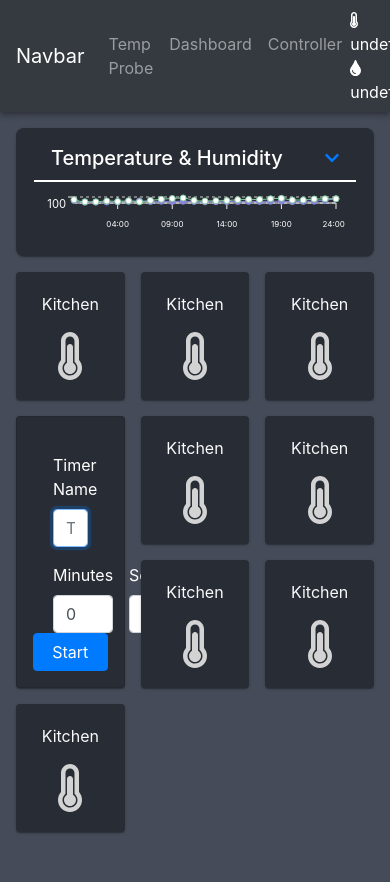
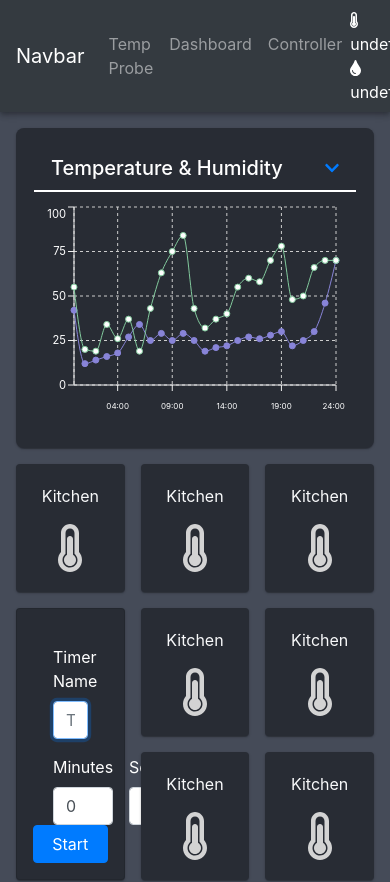
Before and after one commit to Simon-Oliver/next-exploration, a Next.js app: page /dashboard in a window 390 px wide. Shown: the top 882 px of the page. Built offline with nearby package versions, Linux system fonts and the light colour scheme; no server answers.

Commit message:
fixed css issue

```diff
--- a/components/Widget/Graph.module.css
+++ b/components/Widget/Graph.module.css
@@ -6,8 +6,7 @@
   background: #282c34;
   border-radius: 0.5rem;
   box-shadow: 0 1px 1px 0 rgba(0, 0, 0, 0.14),
-    0 2px 1px -1px rgba(0, 0, 0, 0.12),
-    0 1px 3px 0 rgba(0, 0, 0, 0.2);
+    0 2px 1px -1px rgba(0, 0, 0, 0.12), 0 1px 3px 0 rgba(0, 0, 0, 0.2);
   padding: 2rem 0;
   grid-column: span 6;
   grid-row: 1 / 10;
@@ -16,7 +15,7 @@
 @media (max-width: 1000px) {
   .lineChartContainer {
     grid-column: 1 / -1;
-    grid-row: 1 / 4;
+    grid-row: 1 / 8;
   }
 }
 
```
